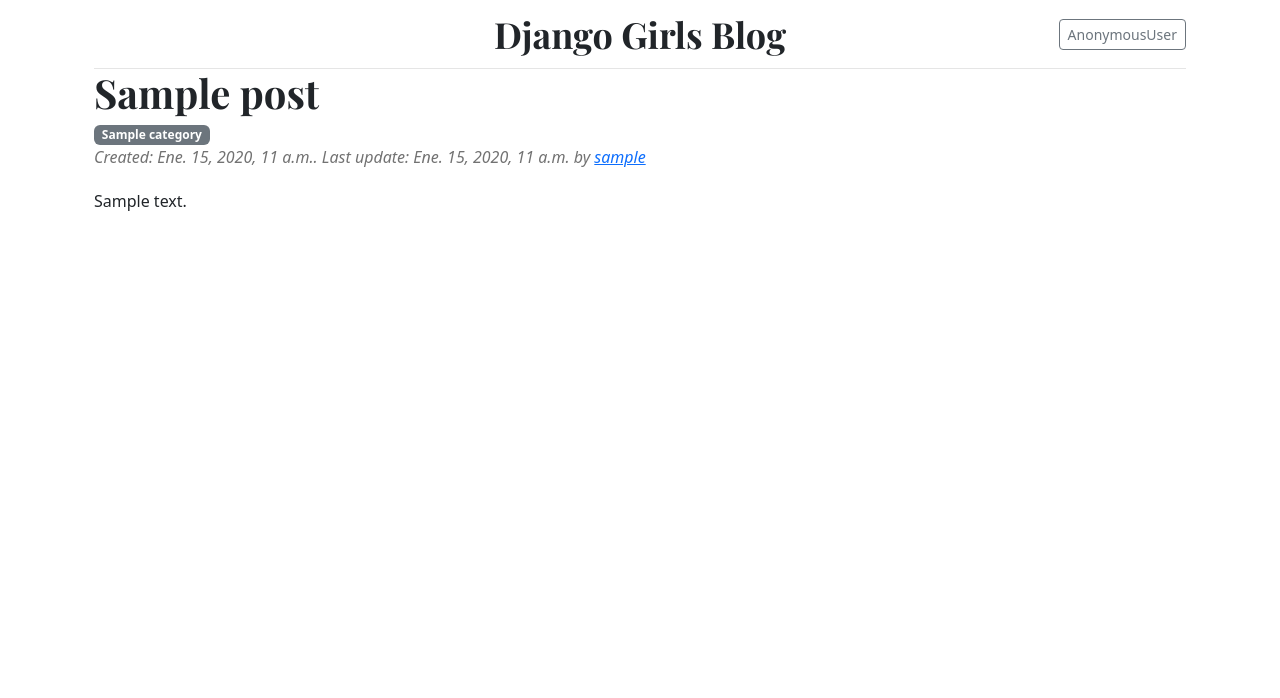
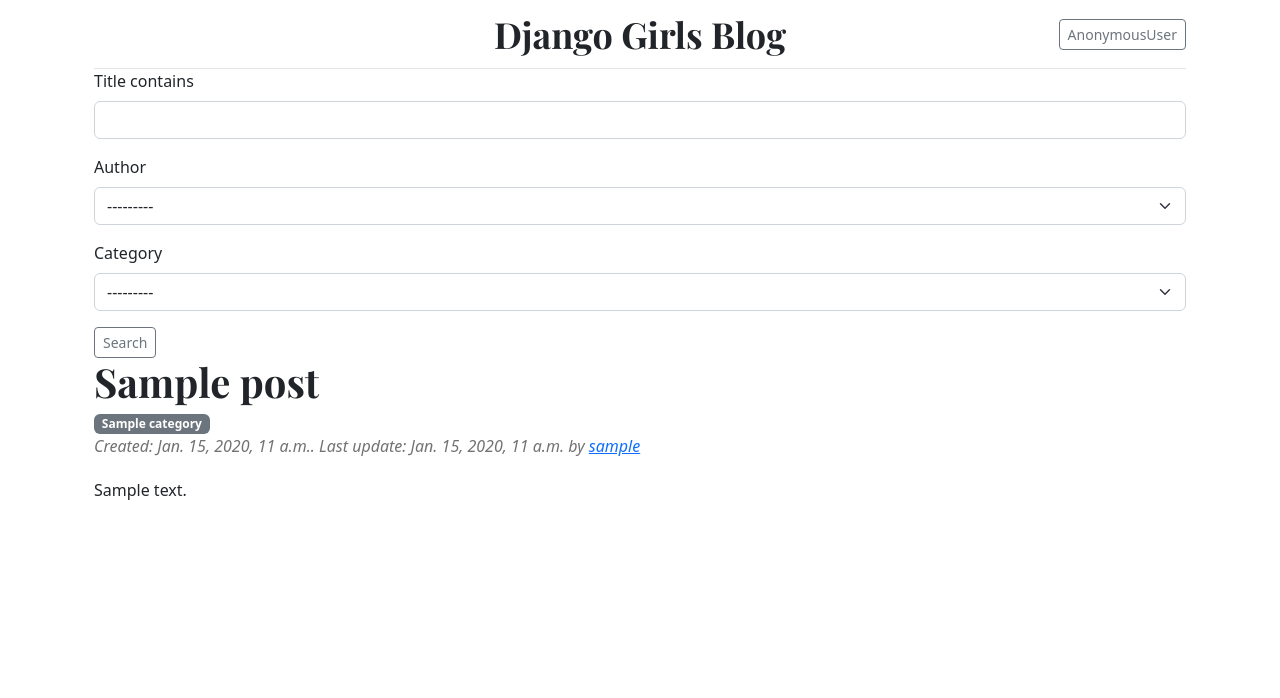
Before and after one commit to metabig/test, a Django app: page / in a window 1280 px wide. Shown: the top 698 px of the page. Run offline with Django 3.2, Linux system fonts and the light colour scheme; tables that the repository leaves empty hold one stand-in row (values such as "Sample post"); some libraries are stand-ins or nearby versions.

Commit message:
[EJ 4.0] Filters

```diff
--- /dev/null
+++ b/blog/filters.py
@@ -0,0 +1,14 @@
+import django_filters
+from django.contrib.auth import get_user_model
+from blog.models import Post, Category
+"""
+ Filtrar los post por título, autor y categoría
+"""
+class PostFilter(django_filters.FilterSet):
+    title = django_filters.CharFilter(lookup_expr='icontains')
+    author = django_filters.ModelChoiceFilter(queryset=get_user_model().objects.all())
+    category = django_filters.ModelChoiceFilter(queryset=Category.objects.all())
+
+    class Meta:
+        model = Post
+        fields = ['title', 'author', 'category']
--- a/blog/templates/blog/base.html
+++ b/blog/templates/blog/base.html
@@ -31,7 +31,7 @@
                         </div>
                         <div class="col-4 text-center">
                             <a class="blog-header-logo text-dark text-decoration-none"
-                               href="{% url 'post_list' %}">Django Girls Blog</a>
+                               href="{% url 'post_filter' %}">Django Girls Blog</a>
                         </div>
                         <div class="col-4 d-flex justify-content-end align-items-center">
                             <a class="btn btn-sm btn-outline-secondary" href="{{ '/admin' }}">{% firstof user "Sign up" %}</a>
--- /dev/null
+++ b/blog/templates/blog/post_filter.html
@@ -0,0 +1,46 @@
+{% extends "blog/base.html" %}
+{% load crispy_forms_tags %}
+{% block content %}
+    <form method="get">
+        {{ filter.form|crispy }}
+        <button type="submit" class="btn btn-sm btn-outline-secondary">Search</button>
+    </form>
+    {% for post in filter.qs %}
+        {% if post.published_date or user.is_authenticated %}
+            <article class="blog-post">
+                <h2 class="blog-post-title mb-1">
+                    <a class="text-reset text-decoration-none"
+                       href="{% url 'post_detail' pk=post.pk %}">{{ post.title }}</a>
+                </h2>
+                {% if post.category.id %}
+                    <a class="badge bg-secondary text-decoration-none"
+                       href="{% url 'post_by_category' pk=post.category.id %}">{{ post.category }}</a>
+                {% endif %}
+                <p class="blog-post-meta">
+                    Created: {{ post.created_date }}.
+                    {% if post.published_date %}
+                        Last update: {{ post.published_date }} by <a href="{% url 'post_by_author' pk=post.author.id %}">{{ post.author }}</a>
+                    {% else %}
+                        NOT PUBLISHED
+                    {% endif %}
+                </p>
+                <p>{{ post.text|linebreaksbr }}</p>
+                {% if user.is_authenticated %}
+                    <a class="text-decoration-none" href="{% url 'post_edit' pk=post.pk %}">
+                        <button class="btn btn-outline-dark">Edit</button>
+                    </a>
+                    <a class="text-decoration-none"
+                       href="{% url 'post_delete' pk=post.pk %}">
+                        <button class="btn btn-outline-dark">Delete</button>
+                    </a>
+                    {% if not post.published_date %}
+                        <a class="text-decoration-none"
+                           href=" {% url 'post_publish' pk=post.pk %}">
+                            <button class="btn btn-outline-dark">Publish</button>
+                        </a>
+                    {% endif %}
+                {% endif %}
+            </article>
+        {% endif %}
+    {% endfor %}
+{% endblock content %}
--- a/blog/templates/blog/post_list.html
+++ b/blog/templates/blog/post_list.html
@@ -8,6 +8,8 @@
              href="{% url 'post_detail' pk=post.pk %}">{{ post.title }}</a>
         </h2>
         {% if post.category.id %}
+          {% comment %} <a class="badge bg-secondary text-decoration-none"
+             href="{% url 'post_by_category' pk=post.category.id %}">{{ post.category }}</a> {% endcomment %}
           <a class="badge bg-secondary text-decoration-none"
              href="{% url 'post_by_category' pk=post.category.id %}">{{ post.category }}</a>
         {% endif %}
--- a/blog/urls.py
+++ b/blog/urls.py
@@ -1,9 +1,11 @@
 from django.urls import path
+
+from blog.models import Post
 from . import views
 
 urlpatterns = [
-    path('', views.postList.as_view(), name='post_list'),
-    path('posts', views.postList.as_view(), name='post_list'),
+    path('', views.post_list, name='post_filter'),
+    path('posts',views.post_list, name='post_filter'),
     path('post/<int:pk>/', views.postDetail.as_view(), name='post_detail'),
     path('post/new/', views.postCreate.as_view(), name='post_new'),
     path('post/<int:pk>/edit/', views.postUpdate.as_view(), name='post_edit'),
--- a/blog/views.py
+++ b/blog/views.py
@@ -2,6 +2,7 @@
 from django.shortcuts import get_object_or_404, redirect, render
 from django.urls import reverse
 from django.utils import timezone
+from blog.filters import PostFilter
 
 from blog.forms import PostForm
 from .models import Category, Post, PostUpdate
@@ -99,3 +100,7 @@
     post = get_object_or_404(Post, pk=pk)
     post.publish()
     return redirect('post_detail', pk=pk)
+
+def post_list(request):
+    f = PostFilter(request.GET, queryset=Post.objects.filter(created_date__lte=timezone.now()).order_by('-created_date'))
+    return render(request, 'blog/post_filter.html', {'filter': f})
--- a/mysite/settings.py
+++ b/mysite/settings.py
@@ -38,6 +38,7 @@
     'django.contrib.messages',
     'django.contrib.staticfiles',
     "debug_toolbar",
+    'django_filters',
     'crispy_forms',
     'crispy_bootstrap5',
     'blog.apps.BlogConfig',
@@ -110,7 +111,7 @@
 # Internationalization
 # https://docs.djangoproject.com/en/3.2/topics/i18n/
 
-LANGUAGE_CODE = 'es-es'
+LANGUAGE_CODE = 'en-en'
 
 TIME_ZONE = 'Europe/Madrid'
 
--- a/requirements.txt
+++ b/requirements.txt
@@ -1,3 +1,4 @@
 Django~=3.2.10
 crispy-bootstrap5
 django-crispy-forms
+django-filter
```
